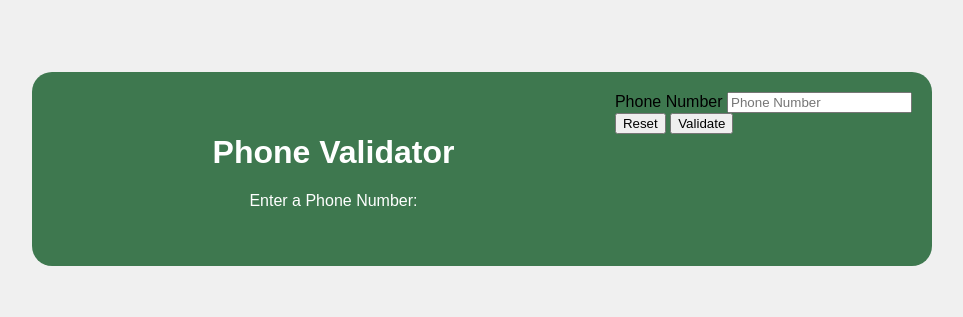
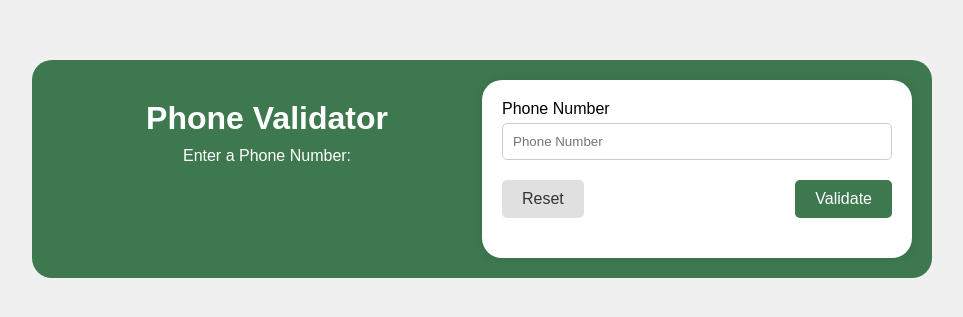
Before and after one commit to Orzala-2024/Telephone-Validator-, a plain HTML site: page index.html in a window 1280 px wide. Shown: the part 231-548 px from the top of the page, without its empty margins (158-1121 px from the left). Drawn offline with Linux system fonts and the light colour scheme.

Commit message:
added style to input , buttons and divs

```diff
--- a/styles.css
+++ b/styles.css
@@ -25,3 +25,79 @@ body {
   flex: 1;
   text-align: center;
 }
+
+.header h1 {
+  margin: 0;
+  font-size: 2em;
+}
+
+.header p {
+  margin-top: 10px;
+}
+
+.form-container {
+  background-color: white;
+  padding: 20px;
+  border-radius: 20px;
+  box-shadow: 0 0 10px rgba(0, 0, 0, 0.1);
+  flex: 1;
+  display: flex;
+  flex-direction: column;
+  justify-content: center;
+}
+
+.form-group {
+  margin-bottom: 20px;
+}
+
+.form-group label {
+  display: block;
+  margin-bottom: 5px;
+}
+
+.form-group input,
+.form-group select {
+  width: 100%;
+  padding: 10px;
+  box-sizing: border-box;
+  border: 1px solid #ccc;
+  border-radius: 5px;
+}
+
+.button-group {
+  display: flex;
+  justify-content: space-between;
+}
+
+button {
+  padding: 10px 20px;
+  border: none;
+  border-radius: 5px;
+  cursor: pointer;
+  font-size: 1em;
+}
+
+#clear-btn {
+  background-color: #e0e0e0;
+  color: #333;
+}
+
+#clear-btn:hover{
+  background: #3e784f;
+  color: azure;
+}
+
+#check-btn {
+  background-color: #3e784f;
+  color: white;
+}
+
+#check-btn:hover {
+  background: #e0e0e0;
+  color: #3e784f;
+}
+
+#results-div {
+  margin-top: 20px;
+  font-size: 1.2em;
+}
```
